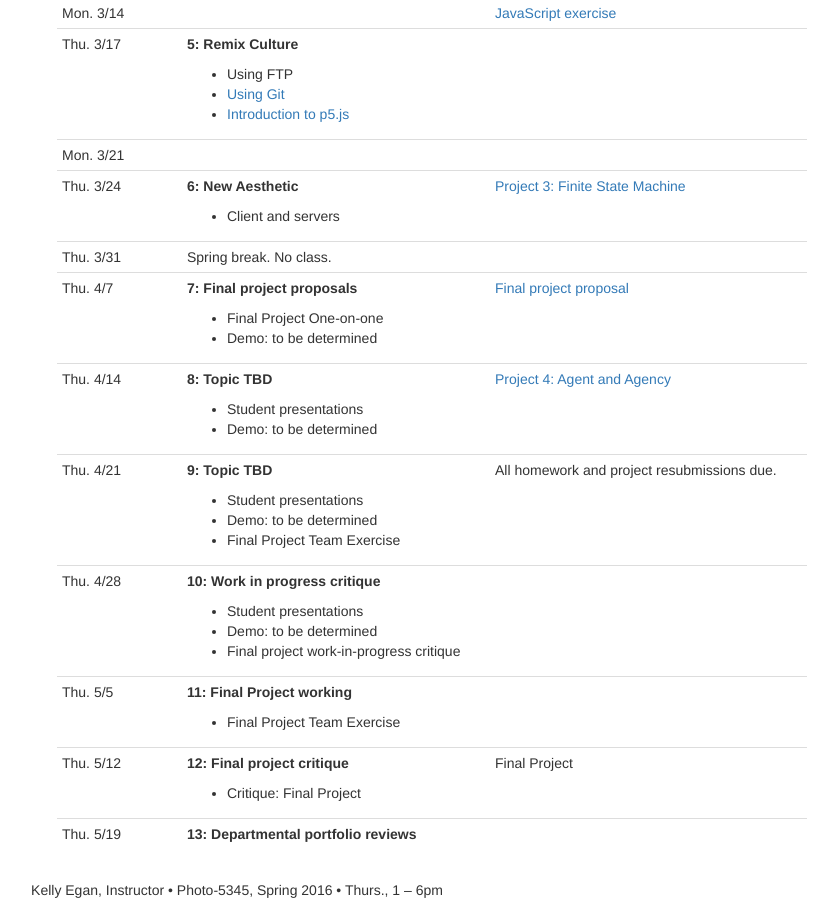
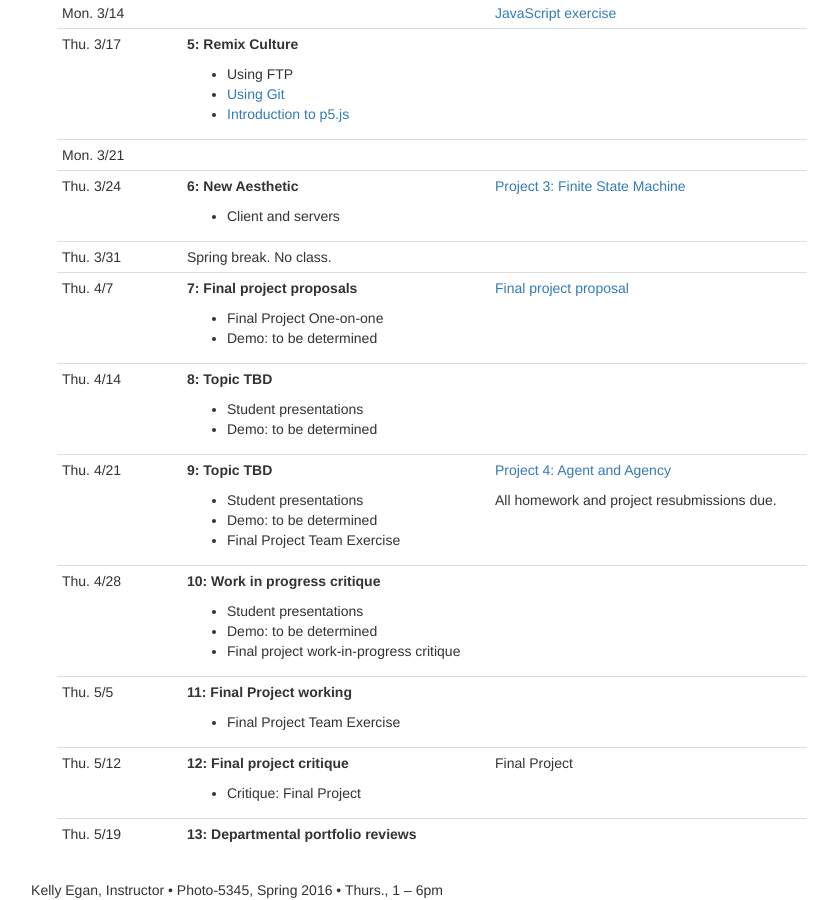
Before and after one commit to michelav/fa7-frameworks, a Jekyll site: the page built from schedule.html, in a window 1280 px wide and 900 px high, scrolled down 703 px. Shown: the whole window, without its empty margins (403-1241 px from the left). Built offline with Jekyll 4.4.1, drawn with Linux system fonts in a browser that asks for light colours.

Commit message:
Move project 4 back a week.

```diff
--- a/schedule.html
+++ b/schedule.html
@@ -158,7 +158,7 @@ permalink: /schedule/
       <li>Demo: to be determined</li>
     </ul>
   </td>
-  <td class="due-cell"><a href="https://github.com/Web-Projects-Course/project-4">Project 4: Agent and Agency</a></td>
+  <td class="due-cell"></td>
 </tr>
 
 <tr>
@@ -171,7 +171,9 @@ permalink: /schedule/
       <li>Final Project Team Exercise</li>
     </ul>
   </td>
-  <td class="due-cell">All homework and project resubmissions due.</td>
+  <td class="due-cell">
+    <p><a href="https://github.com/Web-Projects-Course/project-4">Project 4: Agent and Agency</a></p>
+    <p>All homework and project resubmissions due.</p></td>
 </tr>
 
 <tr>
```
